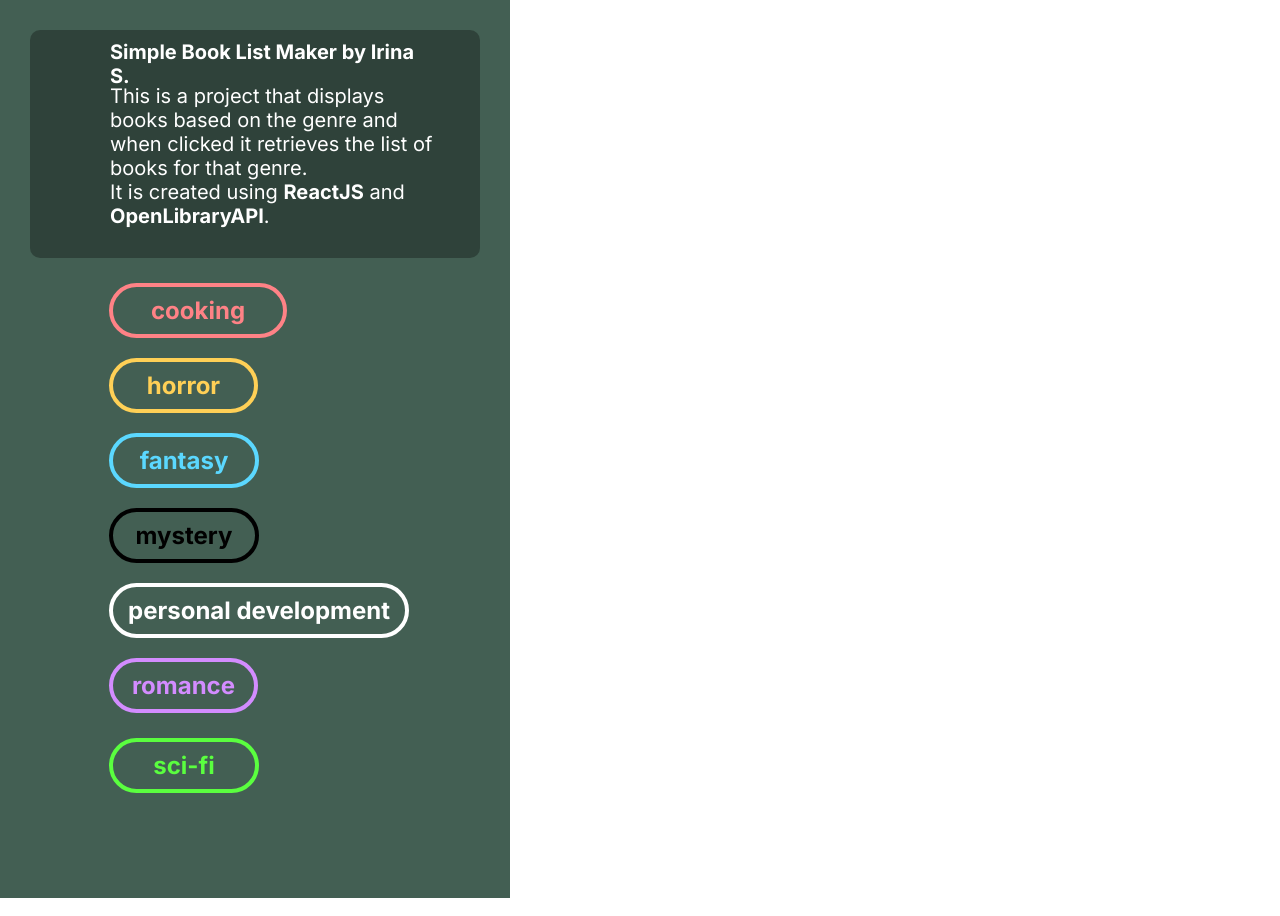
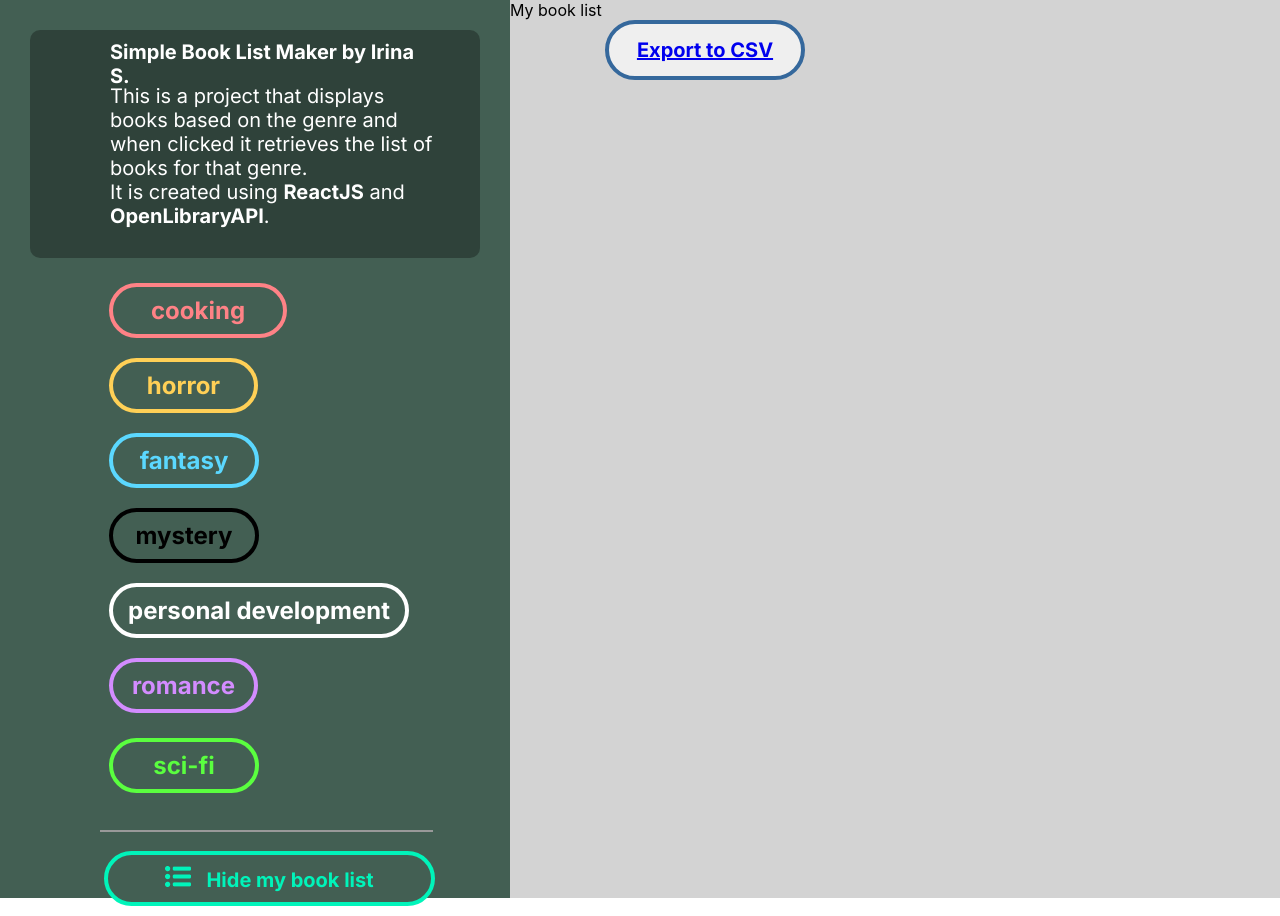
Before and after one commit to isverzh85/libraryProject, a React (Create React App) app: page /my-book-list in a window 1280 px wide. Shown: the top 916 px of the page. Built offline with nearby package versions, Linux system fonts and the light colour scheme.

Commit message:
latest changes

```diff
--- a/src/Pages/MyBookList/MyBookList.js
+++ b/src/Pages/MyBookList/MyBookList.js
@@ -9,6 +9,7 @@ import Navigation from "../../components/Nav/Nav";
 
 export const MyBookList = (book) => {
   const history = useHistory();
+  const [ bookList, setBookList] = useState([]);
   const { myAddedBookList, changeAddedBookList } = useContext(MyAddedBookListContext);
 
   const csvData = [[
@@ -74,8 +75,8 @@ export const MyBookList = (book) => {
   return (
   <div className={styles.mainContainer}>
     <div className={styles.container}>
-         <Navigation book={book}/>
-         </div>
+      <Navigation setBookList={setBookList} />
+        <div className={styles.getDataWrapper}>
           <div className={styles.separateNav}>
             <button
                type="button"
@@ -86,12 +87,14 @@ export const MyBookList = (book) => {
                   Hide my book list
              </button>
         </div>
-     <div className={styles.bookContainer}>
-      <div className={styles.myBookListContainer}>My book list</div>
+      </div>
+    </div>
+     <div className={styles.myBookContainer}>
+       <div className={styles.myListContainer}>My book list</div>
          <button className={styles.exportButton}>
            <CSVLink data={csvData}>Export to CSV</CSVLink>
         </button>
-    </div>
+
 
 
     <div className={styles.bookInfoContainer}>
@@ -116,6 +119,11 @@ export const MyBookList = (book) => {
           <div className={styles.bookTitleContainer}>
             <div className={styles.bookAuthorContainer}>
               <h2 className={styles.title}>{book.title}</h2>
+              <div className={styles.author}>
+              {book.authors && book.authors.length > 0
+                            ? book.authors[0].name
+                            : ""}
+                </div>
               <form>
                 <textarea
                   className={styles.form}
@@ -128,11 +136,11 @@ export const MyBookList = (book) => {
                   }
                 ></textarea>
               </form>
-              {book.authors?.map((author) => (
-                <div className={styles.author} key={author.id}>
-                  {author.name}
-                </div>
-              ))}
+              {/* <div>
+              {book.authors && book.authors.length > 0
+                            ? book.authors[0].name
+                            : ""}
+                </div> */}
             </div>
             <h2 className={styles.year}>{book.first_publish_year}</h2>
           </div>
@@ -140,6 +148,7 @@ export const MyBookList = (book) => {
       ))}
     </div>
   </div>
+</div>
 );
  };
 
--- a/src/Pages/MyBookList/styles.module.scss
+++ b/src/Pages/MyBookList/styles.module.scss
@@ -1,4 +1,5 @@
 .bookContainer{
+    background: #1E1E1E;
     height: calc(100vh - 100px);
     overflow-y: auto;
     margin-left: 510px;
@@ -128,7 +129,7 @@
 .bookDetailsContainer{
     display: flex;
     position: relative;
-    margin-top: 10px;
+    margin: 0px 40px;
     border-bottom:1px solid #C7C7C7;
 }
 
@@ -159,3 +160,25 @@
     line-height: 24px;
     color: #00F4BA;
 }
+
+.separateNav{
+    position:absolute;
+    border: 1px solid #999999;
+    width:331px;
+    height:0px;
+    margin-left:100px;
+    top:830px;
+}
+
+.logo{
+    position: relative;
+    margin-right:15px;
+}
+
+.mainContainer{
+    display: flex;
+    background: lightgrey;
+
+    // justify-content: space-between;
+    // align-items: center;
+}
--- a/src/components/Nav/Nav.js
+++ b/src/components/Nav/Nav.js
@@ -37,10 +37,8 @@ const Navigation = ({ setBookList }) => {
 
   };
 
-
 return (
  <div className={styles.container}>
-
    <div className={styles.navContainer}>
      <div className={styles.bookNavigationContainer}>
        <h1 className={styles.descriptionTitle}>
```
Also changed, not shown: src/Pages/Home/Home.js (+2 -7 lines). Lines whose indentation alone changed are shown as unchanged.
